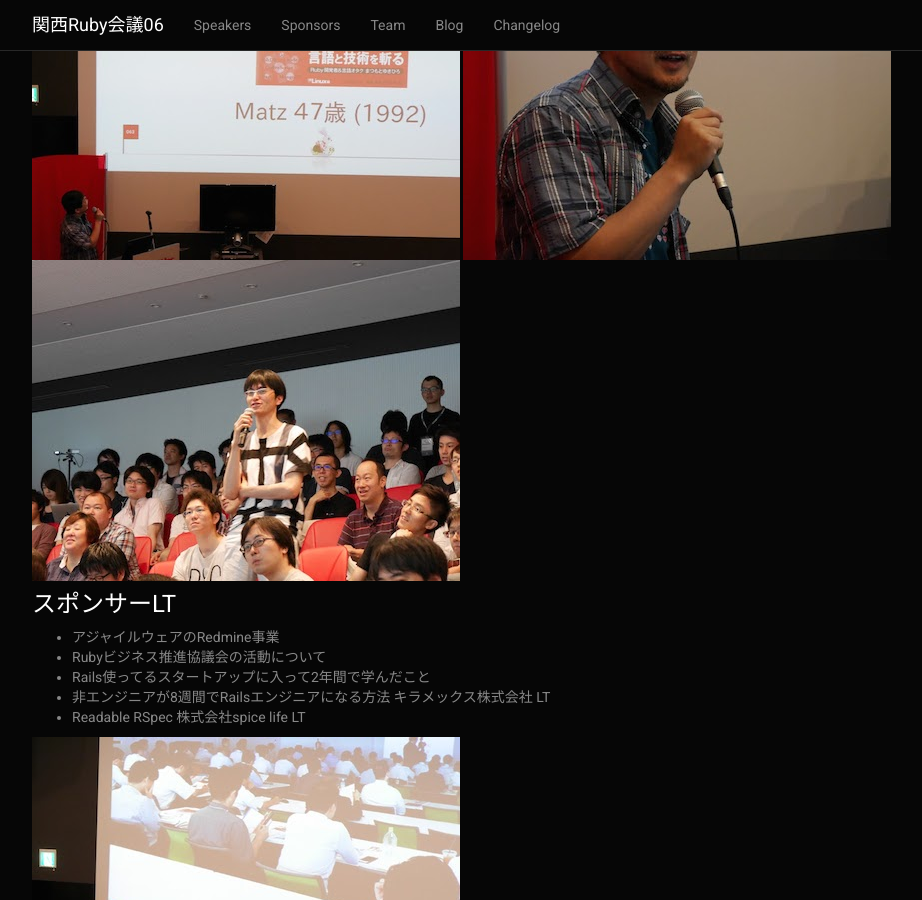
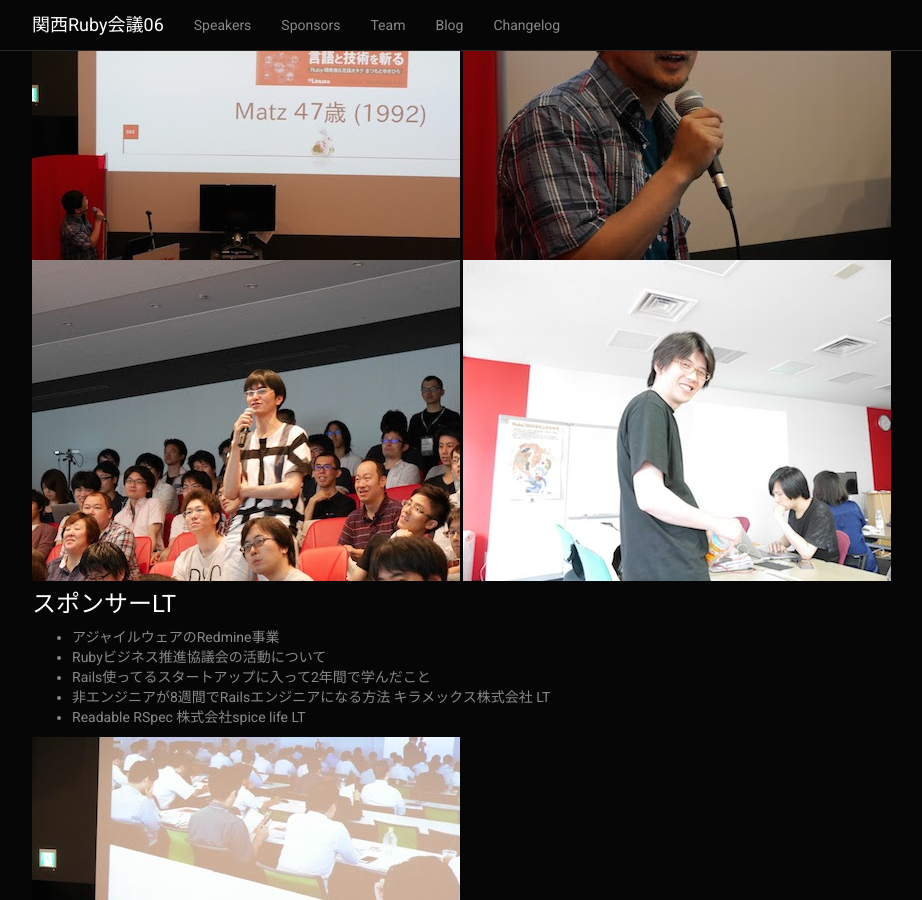
Before and after one commit to rubykansai/kansai06, a Jekyll site: the page built from report/index.md, in a window 1280 px wide and 900 px high, scrolled down 2154 px. Shown: the whole window, without its empty margins (38-960 px from the left). Built offline with Jekyll 4.4.1, drawn with Linux system fonts in a browser that asks for light colours; nearby versions of some CDN libraries.

Commit message:
Add report to img

```diff
--- a/report/index.md
+++ b/report/index.md
@@ -4,6 +4,9 @@ title:  Report
 ---
 
 ### 関西Ruby会議06
+
+
+
 
 ----
 
@@ -49,6 +52,7 @@ title:  Report
 ![P1030387]({{ site.baseurl }}/assets/img/report/P1030387.JPG)
 ![P1030466]({{ site.baseurl }}/assets/img/report/P1030466.JPG)
 ![P1030476]({{ site.baseurl }}/assets/img/report/P1030476.JPG)
+![P1030582]({{ site.baseurl }}/assets/img/report/P1030582.JPG)
 
 #### スポンサーLT
 
@@ -131,5 +135,4 @@ title:  Report
 ![P1030889]({{ site.baseurl }}/assets/img/report/P1030889.JPG)
 ![P1030891]({{ site.baseurl }}/assets/img/report/P1030891.JPG)
 ![P1030892]({{ site.baseurl }}/assets/img/report/P1030892.JPG)
-
 ![novelty]({{ site.baseurl }}/assets/img/report/novelty.jpg)
```
Also changed, not shown: other parts of report/index.md (+1 -1 lines), assets/img/report/P1030582.JPG (added), assets/img/report/P1030633.JPG (added).
